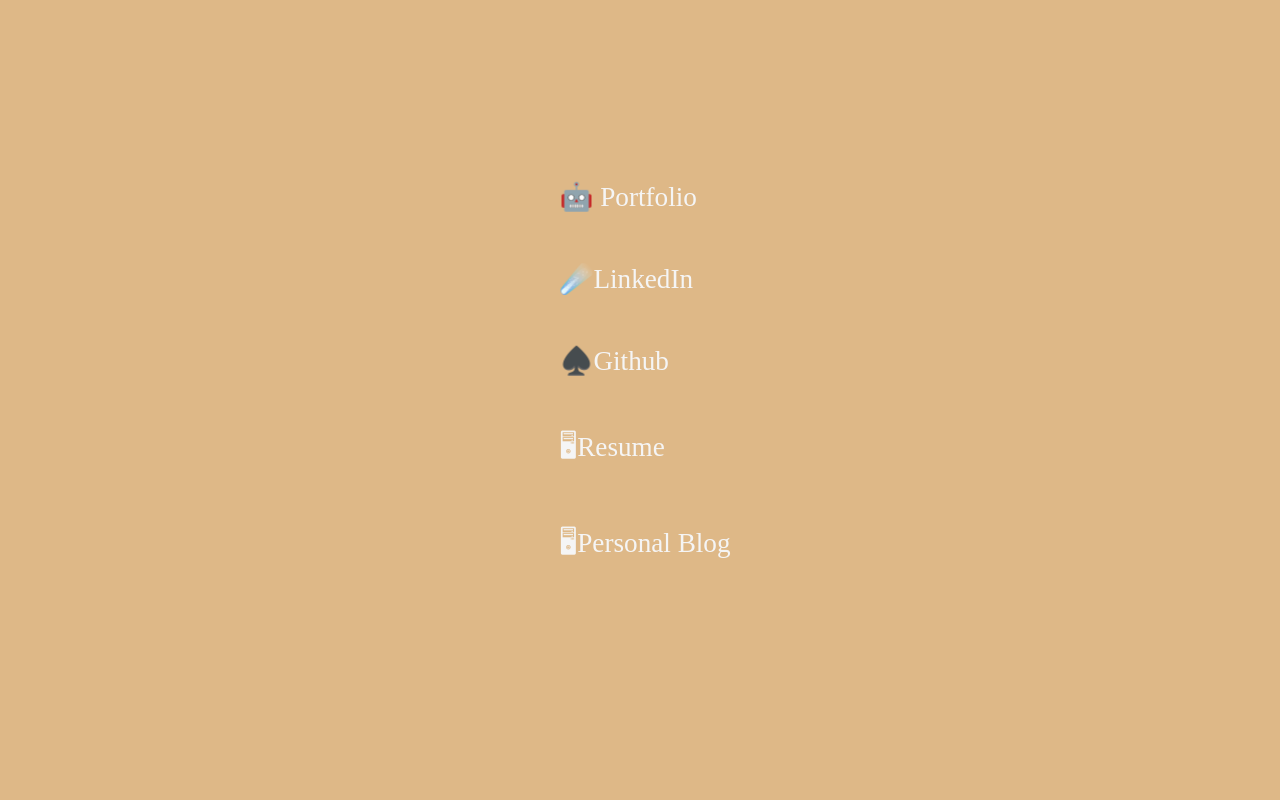
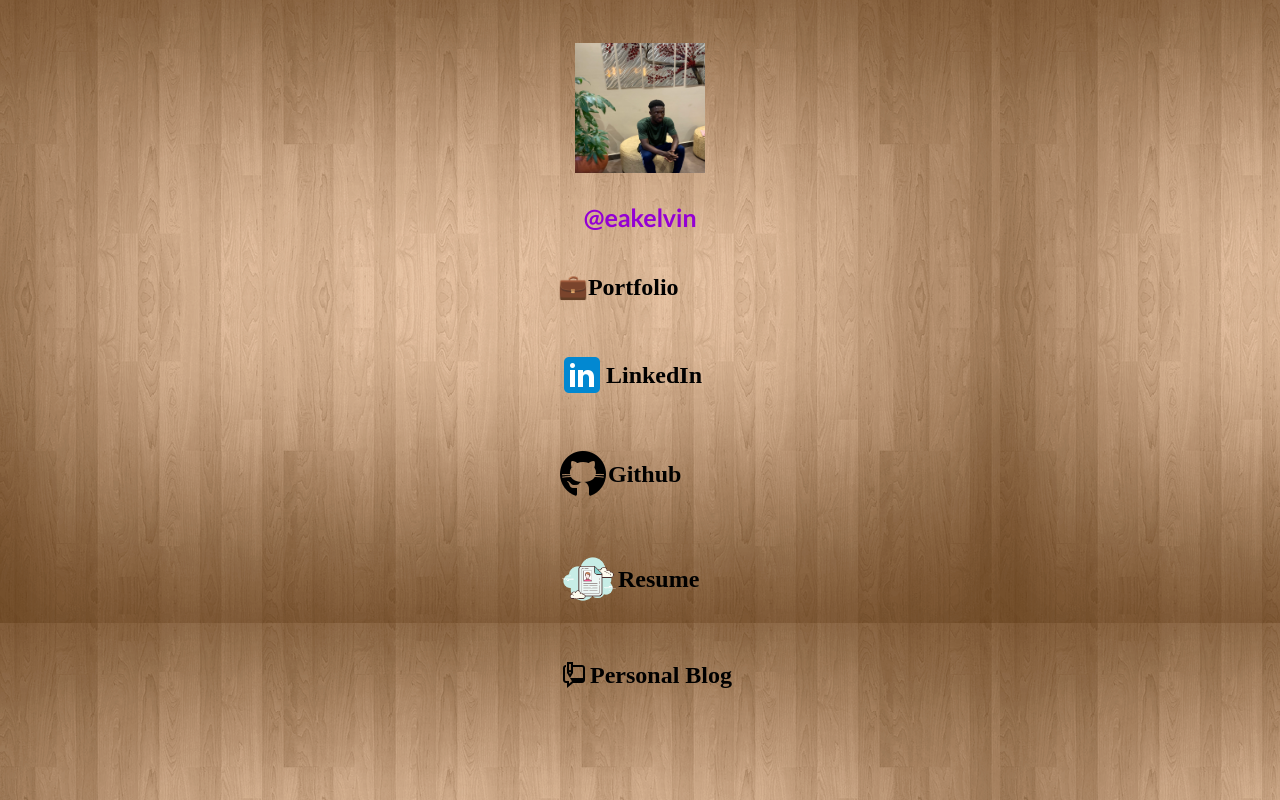
Before and after one commit to eakelvin/links, a plain HTML site: page index.html in a window 1280 px wide. Drawn offline with Linux system fonts and the light colour scheme.

Commit message:
pre-final commit

```diff
--- a/index.css
+++ b/index.css
@@ -9,7 +9,8 @@ body {
     justify-content: center;
     align-items: center;
     height: 100vh;
-    background-color:burlywood;
+    background-image: url(./images/wooden.jpg);
+    /* background-color:burlywood; */
 }
 
 body > ul {
@@ -20,10 +21,25 @@ body > ul {
 .projects-list > li {
     flex-basis: 50%;
     margin-bottom: 50px;
-    font-size: 1.7rem;
+    font-size: 1.5rem;
 }
 
 .projects-list > li > a {
     text-decoration: none;
-    color: whitesmoke;
+    color: black;
+    font-weight: bolder;
 }
+
+.handle {
+    text-align: center;
+    color:darkviolet;
+    font-weight: bolder;
+    font-size: 25px;
+    font-family: 'Trebuchet MS', 'Lucida Sans Unicode', 'Lucida Grande', 'Lucida Sans', Arial, sans-serif;
+}
+
+.link-item {
+    display: flex;
+    align-items: center;
+    text-decoration: none;
+}
--- a/index.html
+++ b/index.html
@@ -7,21 +7,38 @@
     <link rel="stylesheet" href="index.css">
 </head>
 <body>
+    <div class="card">
+        <img src="./images/ea-photo.jpg" height="130px" width="130px" className="card-image" />
+        <p class="handle">@eakelvin</p>
+    </div>
+
     <ul class="projects-list">
         <li>
-            <a href="https://portfolio-ea.netlify.app/">🤖 Portfolio</a>
+            <a target="_blank" href="https://portfolio-ea.netlify.app/">💼Portfolio</a>
+        </li>
+        <li class="">
+            <a target="_blank" class="link-item" href="https://www.linkedin.com/in/kelvin-akaba">
+                <img src="./images/icons8-linkedin-logo-48.png" alt="LinkedIn Icon">
+                    LinkedIn
+            </a>
         </li>
         <li>
-            <a href="https://www.linkedin.com/in/kelvin-akaba">☄️LinkedIn</a>
+            <a target="_blank" class="link-item" href="https://github.com/eakelvin">
+                <img src="./images/icons8-github-50.png" alt="Github Icon">
+                    Github
+            </a>
         </li>
         <li>
-            <a href="https://github.com/eakelvin">♠️Github</a>
+            <a target="_blank" class="link-item" href="https://flowcv.com/resume/r8p9dbnsrn">
+                <img src="./images/icons8-resume-100.png" height="60" width="60" alt="Resume Icon">
+                Resume
+            </a>
         </li>
         <li>
-            <a href="https://flowcv.com/resume/r8p9dbnsrn">🖥Resume</a>
-        </li>
-        <li>
-            <a href="https://ea-blog.onrender.com/">🖥Personal Blog</a>
+            <a target="_blank" class="link-item" href="https://ea-blog.onrender.com/">
+                <img src="./images/icons8-blog-32.png" alt="Blog Icon">
+                Personal Blog
+            </a>
         </li>
     </ul>
 </body>
```
Also changed, not shown: images/ea-photo.jpg (added), images/icons8-blog-32.png (added), images/icons8-github-50.png (added), images/icons8-linkedin-logo-48.png (added), images/icons8-resume-100.png (added), images/user.png (added), images/wooden.jpg (added), 1 other file.
